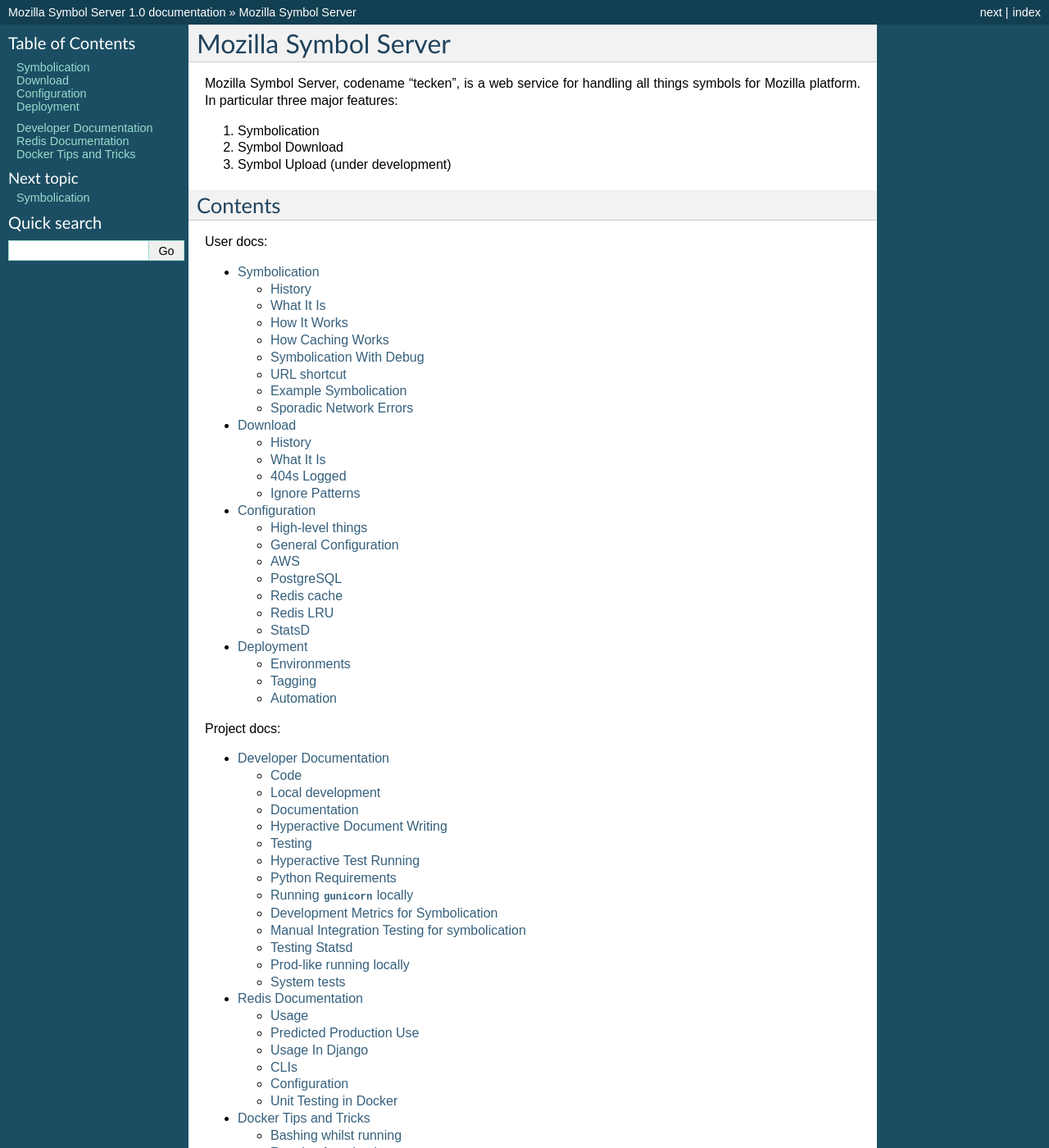
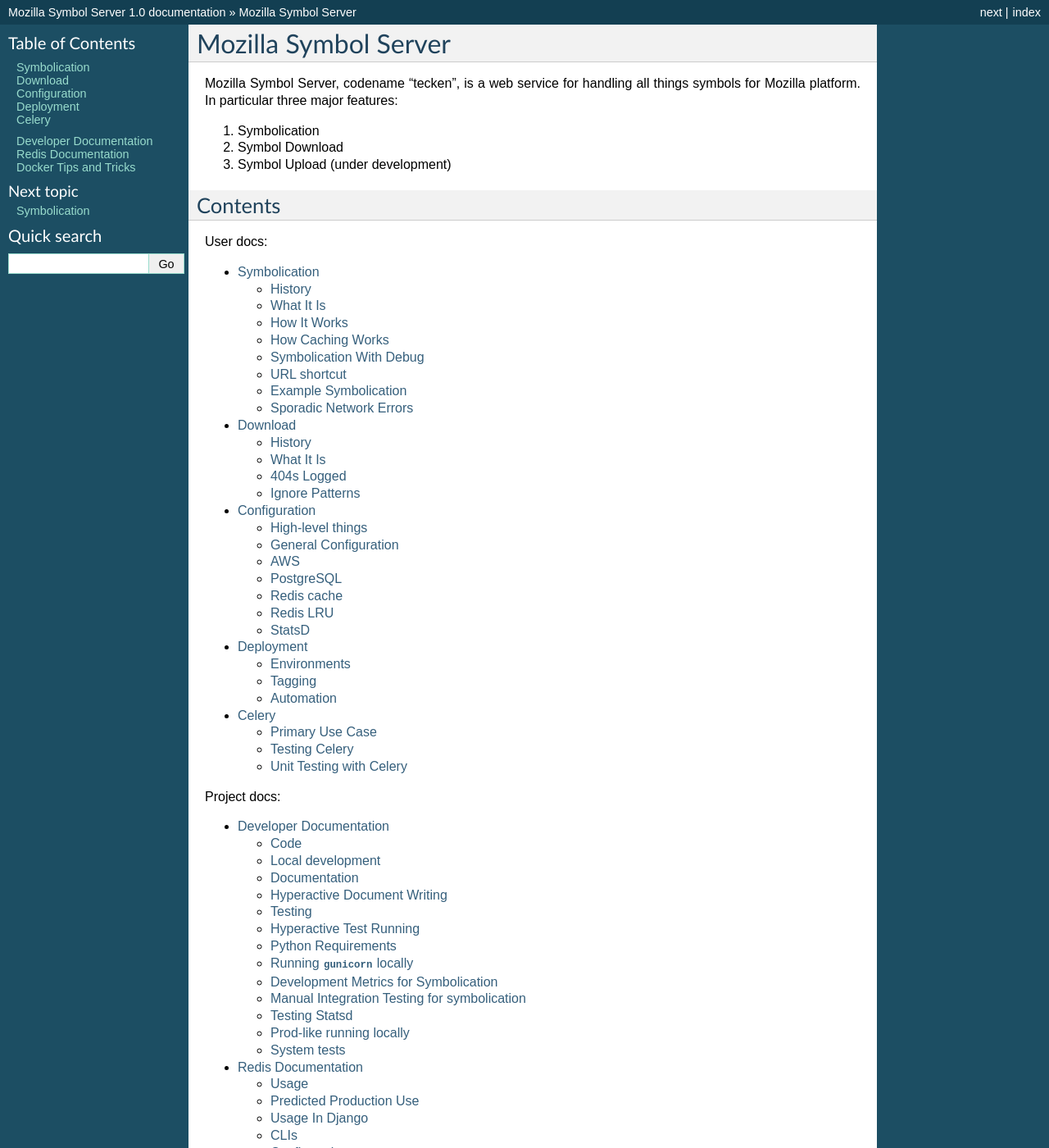
Before and after one commit to mozilla-services/tecken, a Sphinx documentation site: the page built from docs/index.rst, in a window 1280 px wide and 1400 px high. Shown: the whole window at 82% size. Built offline with Sphinx 7.4.7, drawn with Linux system fonts in a browser that asks for light colours; part of the change alters nothing that is shown.

Commit message:
adding starter documentation about all things celery (#98)

```diff
--- /dev/null
+++ b/docs/celery.rst
@@ -0,0 +1,44 @@
+======
+Celery
+======
+
+.. contents::
+
+Primary Use Case
+================
+
+The primary use case for Celery is to be able to upload individual
+symbol files to S3. In Symbol Upload (XXX make link) ``.zip`` files
+are uploaded that contain individual files that need to be uploaded
+to the appropriate S3 bucket(s).
+
+The default broker is Redis, and in configuration it uses the same
+Redis that is used as the default cache backend.
+
+
+Testing Celery
+==============
+
+There's a sample task called ``sample_task``. All it does is that it
+sets a key to a value in the cache. That way you can read the cache
+after the task has finished to see if the task run successfully.
+
+This ``sample_task`` task is exposed at :base_url:`__task_tester__`
+and you have to first make a ``POST`` and then a ``GET``.
+For example:
+
+.. code-block:: shell
+
+    $ curl -X POST http://localhost:8000/__task_tester__
+    Now make a GET request to this URL
+    $ curl http://localhost:8000/__task_tester__
+    It works!
+
+Unit Testing with Celery
+========================
+
+The ideal pattern is to write tests that test individual tasks directly
+rather than testing the views/functions that depend on the task. However,
+since in ``conftest.py`` there's a default ``celery_config`` fixture
+that enables ``task_always_eager=True`` which means the tasks run
+immediately in the same process as the test.
--- a/docs/index.rst
+++ b/docs/index.rst
@@ -25,6 +25,7 @@ User docs:
    download
    configuration
    deployment
+   celery
 
 
 Project docs:
```
